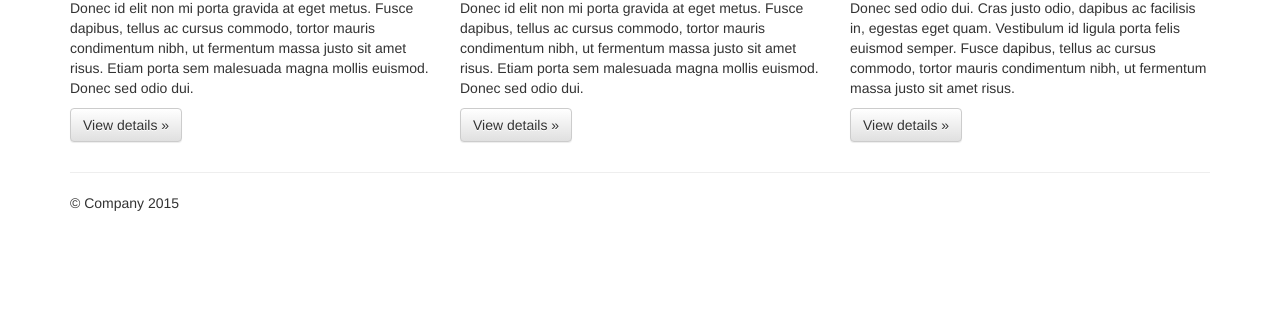
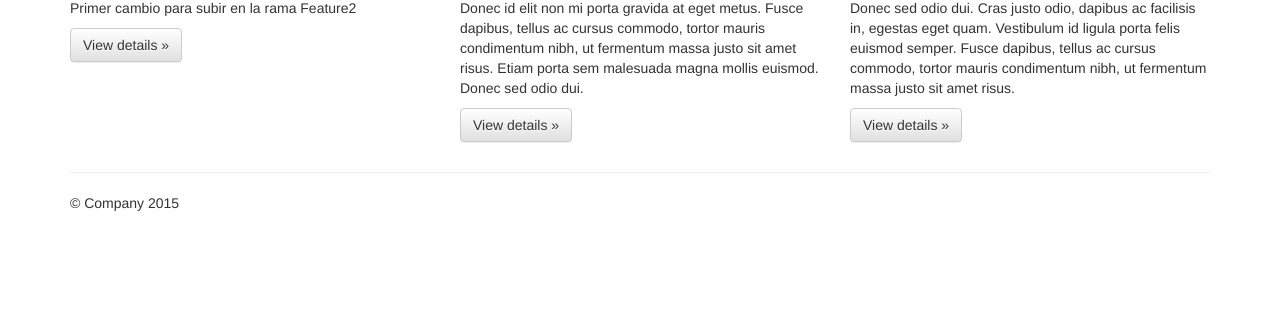
Before and after one commit to ralvesc/Trabajo2_Rodrigo_Alvarez, a plain HTML site: page index.html in a window 1280 px wide. Shown: the part 476-800 px from the top of the page. Drawn offline with nearby package versions, Linux system fonts and the light colour scheme.

Commit message:
Se realiza primer cambio

```diff
--- a/index.html
+++ b/index.html
@@ -66,7 +66,7 @@
       <div class="row">
         <div class="col-md-4">
           <h2>Heading</h2>
-          <p>Donec id elit non mi porta gravida at eget metus. Fusce dapibus, tellus ac cursus commodo, tortor mauris condimentum nibh, ut fermentum massa justo sit amet risus. Etiam porta sem malesuada magna mollis euismod. Donec sed odio dui. </p>
+          <p>Primer cambio para subir en la rama Feature2</p>
           <p><a class="btn btn-default" href="#" role="button">View details &raquo;</a></p>
         </div>
         <div class="col-md-4">
```
